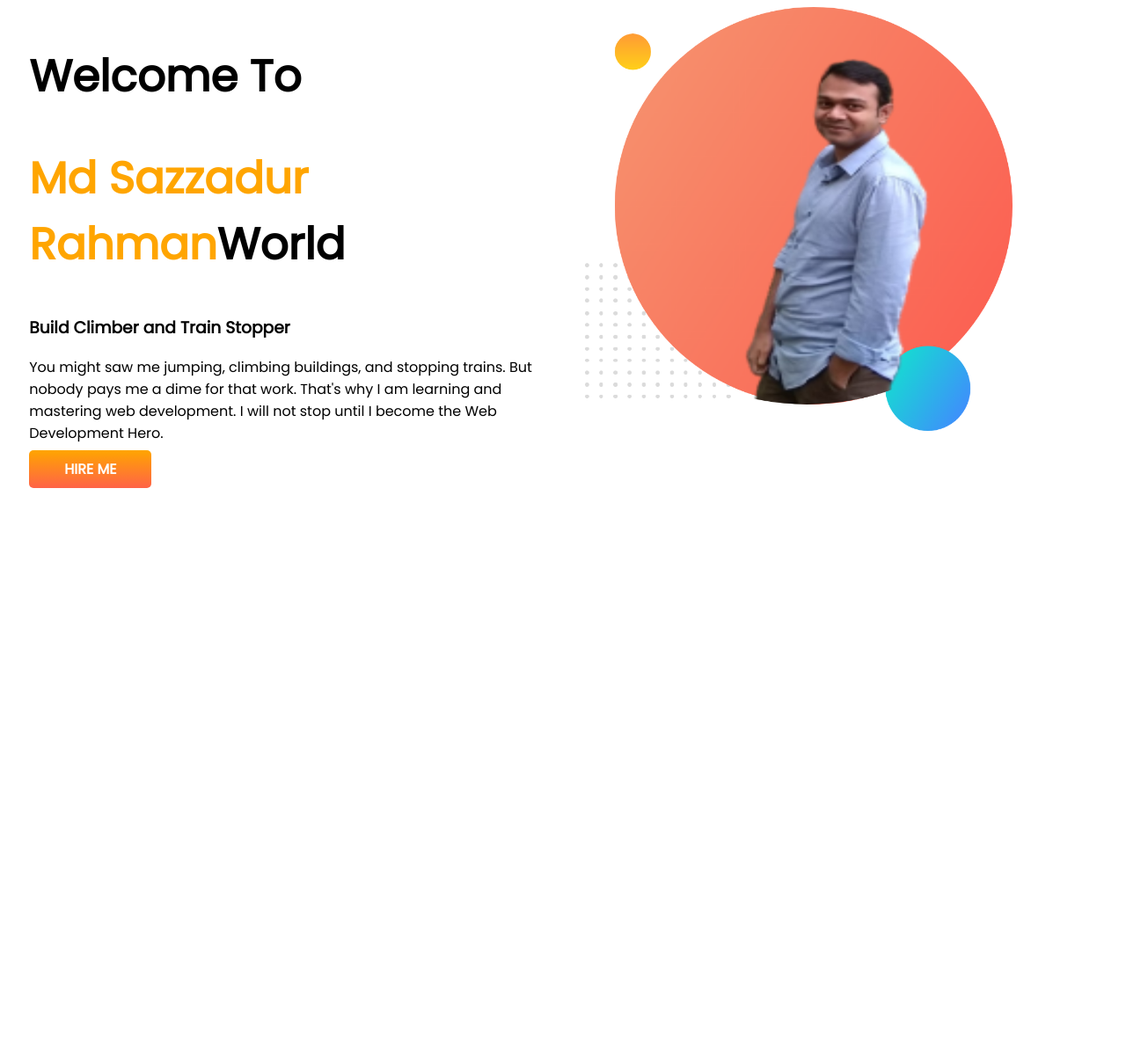
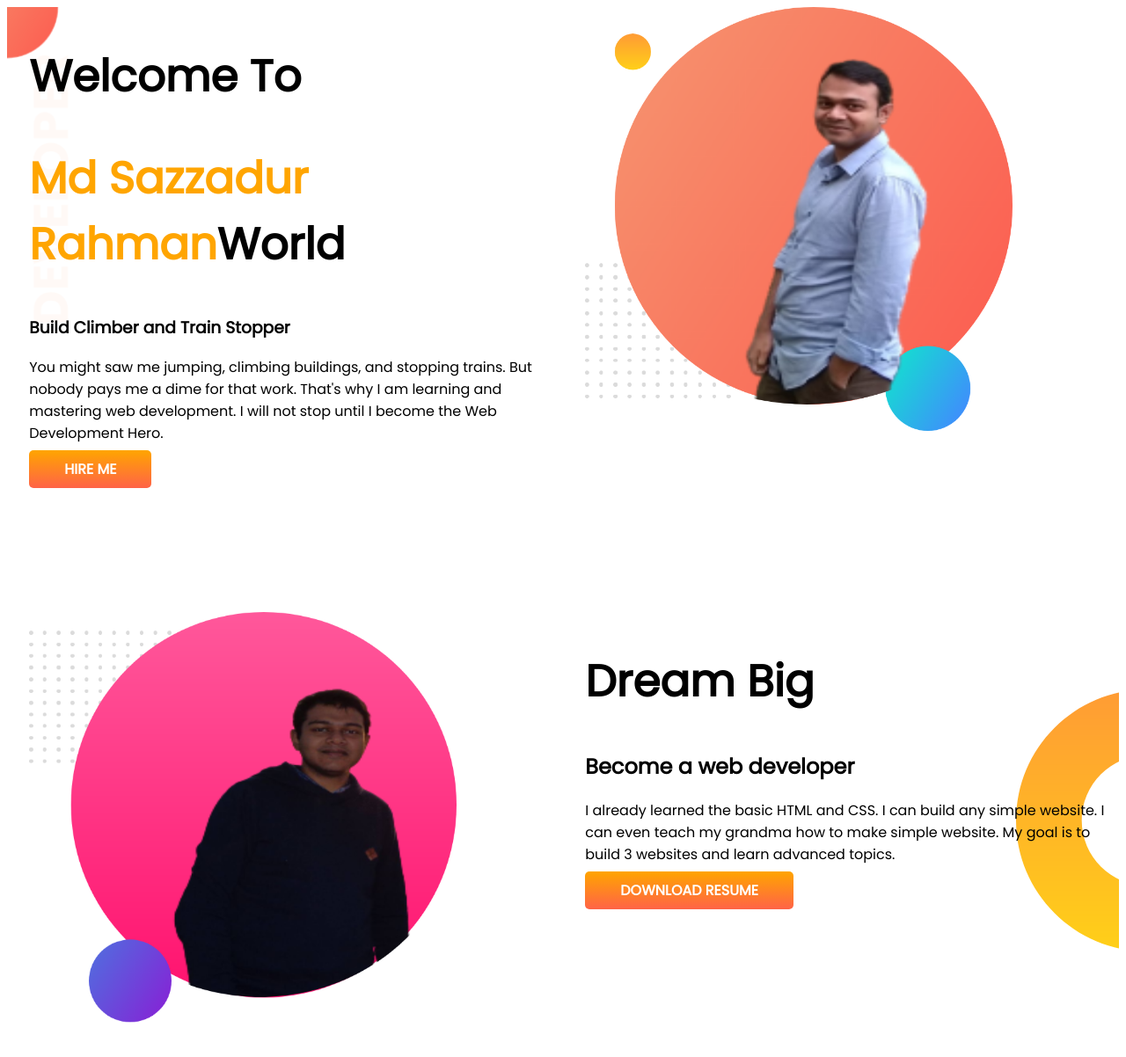
Before and after one commit to SazzadurRahmanAyan/developer-portfolio, a plain HTML site: page index.html in a window 1280 px wide. Shown: the whole page at 88% size. Before the commit the page ends 800 px from the top, so only its background shows below. Drawn offline with Linux system fonts and the light colour scheme.

Commit message:
dream added

```diff
--- a/index.html
+++ b/index.html
@@ -11,7 +11,7 @@
     <link rel="stylesheet" href="style.css">
 </head>
 <body>
-<section>
+<section class="top-banner">
     <div class="half-width">
         <h1>Welcome To</h1>
         <h1><span class="orange-color">Md Sazzadur Rahman</span>World</h1>
@@ -23,5 +23,16 @@
         <img src="Images/SRA-pic-with-bg.png" alt="">
     </div>
 </section>
+<section class="dream-big">
+    <div class="half-width">
+        <img src="Images/sunrige-pic-with-bg.png" alt="">
+    </div>
+    <div class="half-width">
+        <h1>Dream Big</h1>
+        <h2>Become a web developer</h2>
+        <p>I already learned the basic HTML and CSS. I can build any simple website. I can even teach my grandma how to make simple website. My goal is to build 3 websites and learn advanced topics.</p>
+        <a class="link-button" target="_blank" href="">DOWNLOAD RESUME</a>
+    </div>
+</section>
 </body>
 </html>
--- a/style.css
+++ b/style.css
@@ -10,6 +10,7 @@ h1{
 }
 section{
     display: flex;
+    margin-bottom: 150px;
 }
 .half-width{
     width: 50%;
@@ -26,3 +27,13 @@ section{
     padding: 10px 40px;
     border-radius: 5px;
 }
+.top-banner{
+    background-image: url(images/top-banner.png);
+    background-repeat: no-repeat;
+}
+
+.dream-big{
+    background-image: url(images/dream-bg.png);
+    background-repeat: no-repeat;
+    background-position: right;
+}
```
Also changed, not shown: Images/sunrige-pic-removebg-preview.png (added), Images/sunrige-pic-with-bg.png (added), Images/sunrige-pic.jpg (added).
